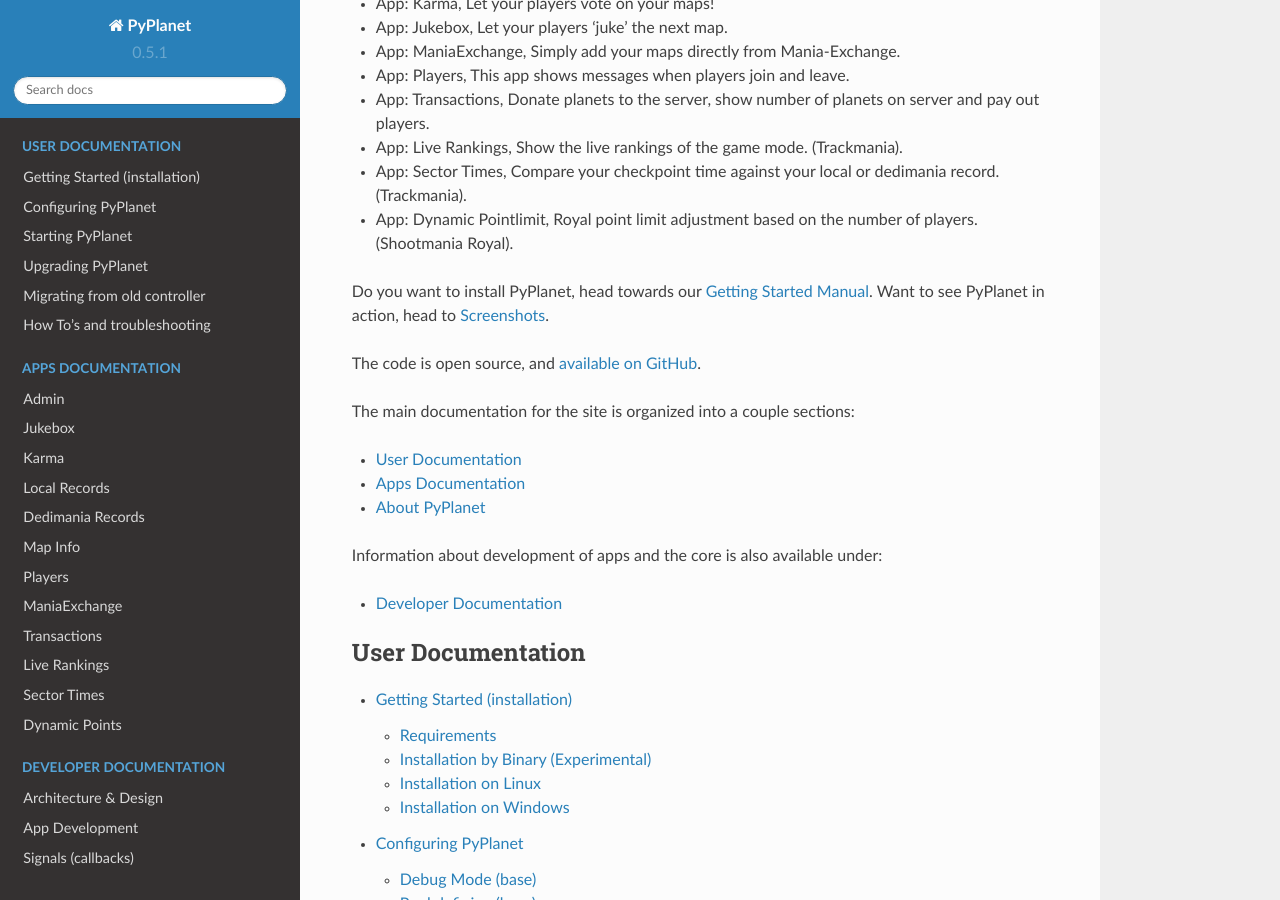
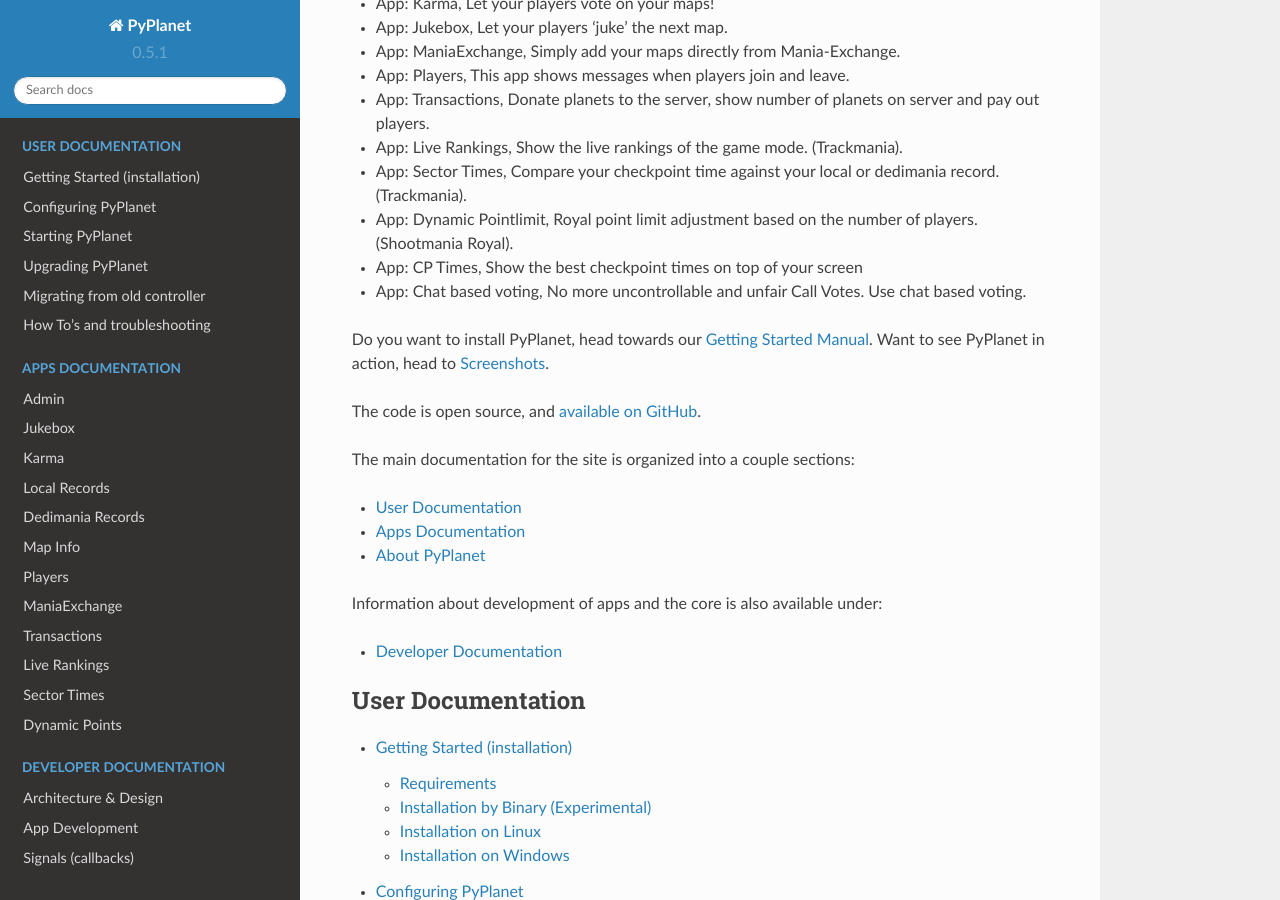
Before and after one commit to PyPlanet/PyPlanet, a Sphinx documentation site: the page built from docs/source/index.rst, in a window 1280 px wide and 900 px high, scrolled down 529 px. Built offline with Sphinx 7.4.7 and the Read the Docs theme 2.0.0, drawn with Linux system fonts in a browser that asks for light colours; formulas are drawn with MathJax 3.

Commit message:
[TASK] Update homepage.

```diff
--- a/docs/source/index.rst
+++ b/docs/source/index.rst
@@ -27,6 +27,8 @@ a event loop and have simultaneously processing of received events from the dedi
 * App: Live Rankings, Show the live rankings of the game mode. (Trackmania).
 * App: Sector Times, Compare your checkpoint time against your local or dedimania record. (Trackmania).
 * App: Dynamic Pointlimit, Royal point limit adjustment based on the number of players. (Shootmania Royal).
+* App: CP Times, Show the best checkpoint times on top of your screen
+* App: Chat based voting, No more uncontrollable and unfair Call Votes. Use chat based voting.
 
 Do you want to install PyPlanet, head towards our :doc:`Getting Started Manual </intro/index>`.
 Want to see PyPlanet in action, head to :ref:`screenshots-ref`.
```
